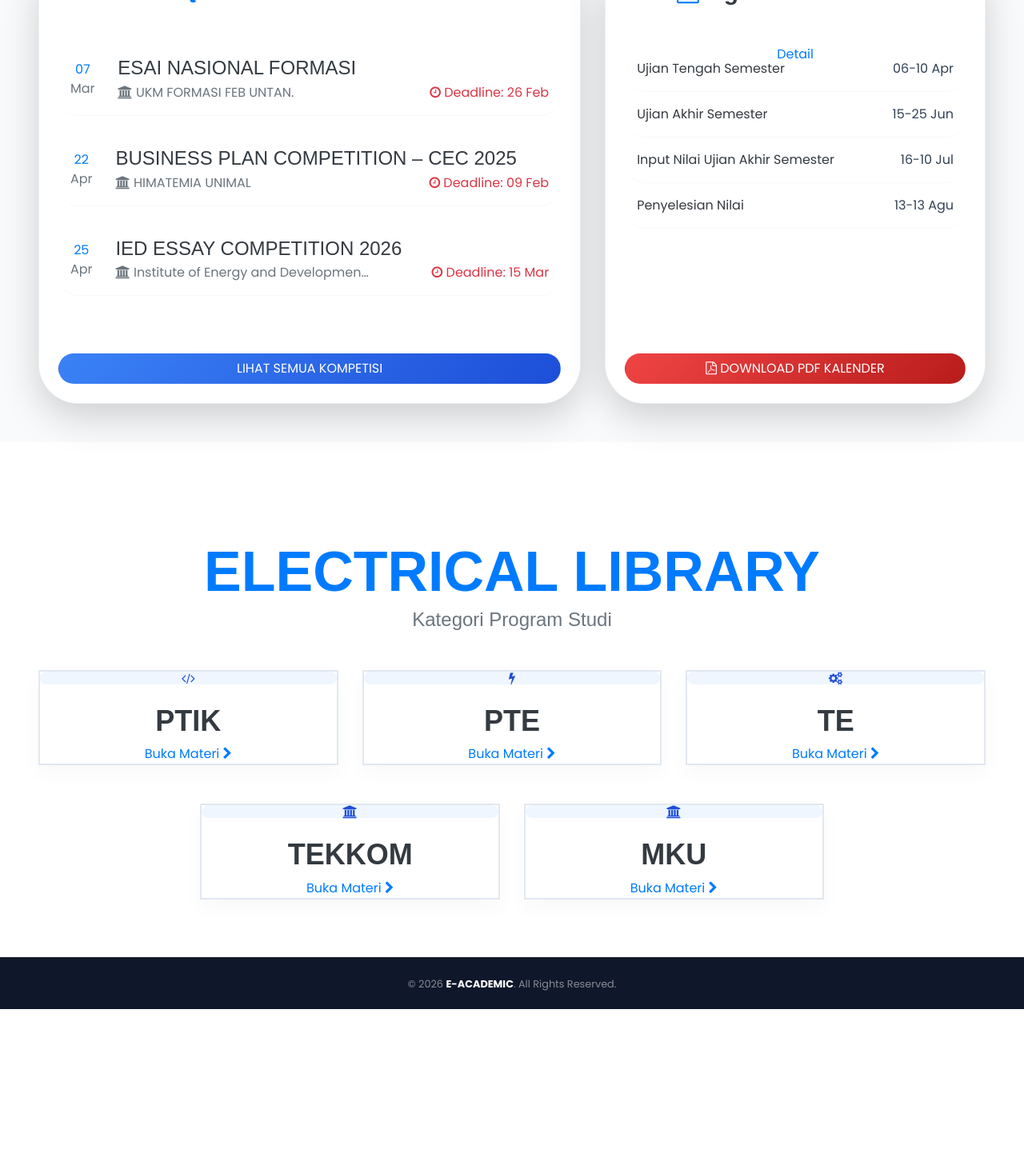
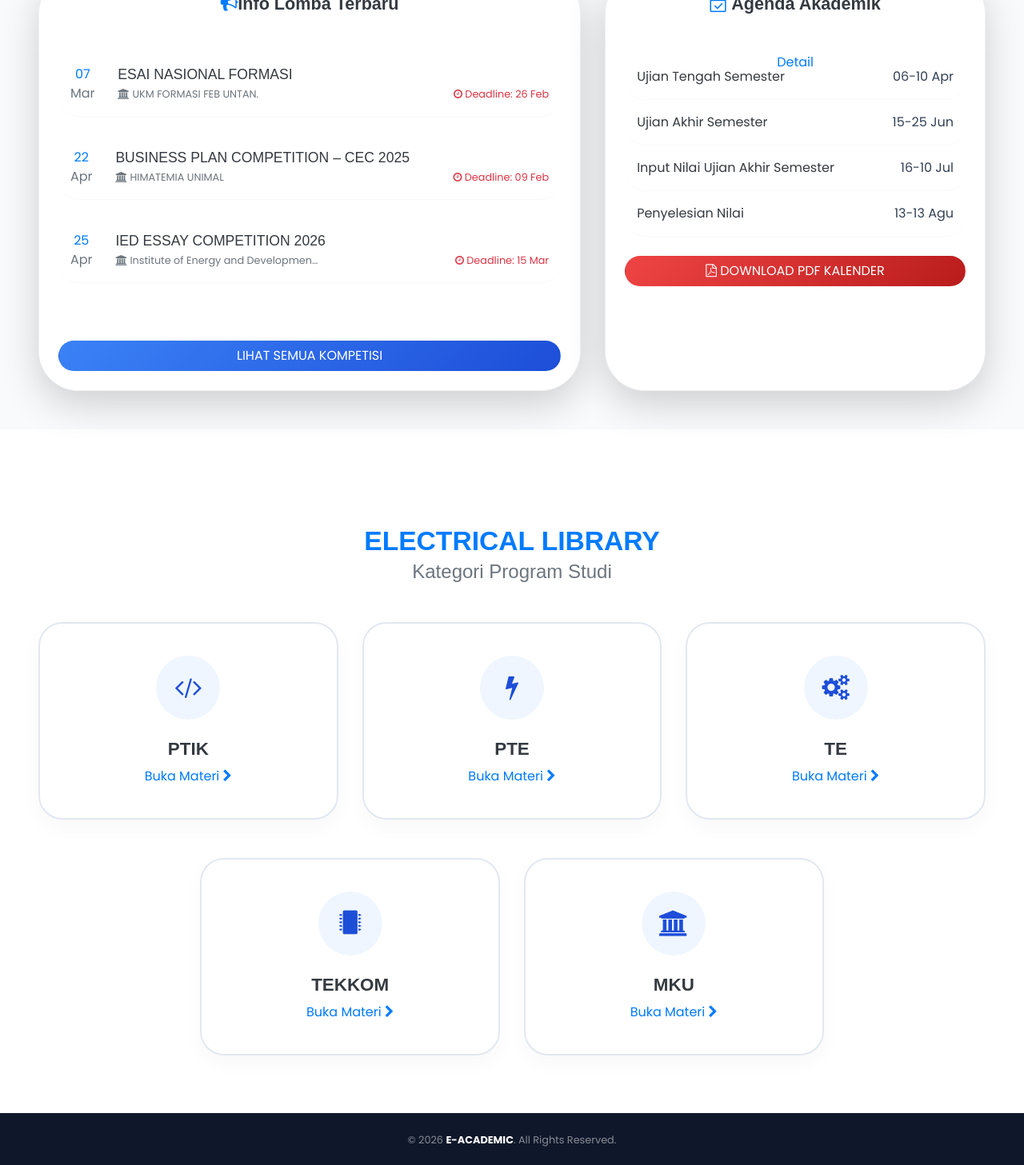
Before and after one commit to arinaazkaa/e_academic, a Django app: page / in a window 1280 px wide. Shown: the part 716-2173 px from the top of the page at 80% size. Before the commit the page ends 1978 px from the top, so only its background shows below. Run offline with Django 5.2, Linux system fonts and the light colour scheme; data comes from the database, SQL or seed files in the repository; some libraries are stand-ins or nearby versions.

Commit message:
Update tampilan responsif

```diff
--- a/materi/templates/materi/home.html
+++ b/materi/templates/materi/home.html
@@ -17,7 +17,7 @@
     <div class="container-fluid hero-content text-center">
         <div class="row justify-content-center">
             <div class="col-12 px-3">
-                <h1 class="animate-reveal hero-brand-title-v14 text-nowrap text-white fw-900">ELECTRICAL ACADEMIC</h1>
+                <h1 class="animate-reveal hero-brand-title-v14 text-nowrap text-white fw-900">E-ACADEMIC</h1>
                 <p class="animate-reveal delay-1 mx-auto hero-description-v12 mt-4 text-white fw-bold opacity-75">
                     Wadah kolaborasi dan inovasi mahasiswa di Lingkungan Teknik Elektro. Akses materi kuliah jadi lebih mudah dan praktis
                 </p>
@@ -34,7 +34,6 @@
 <section id="info-section" class="pt-5 pb-5 section-gray">
     <div class="container-fluid px-1 px-md-5 overlap-up-v12">
         <div class="row gx-0 info-card-wrapper justify-content-center">
-
             <div class="col-12 col-lg-7 reveal-on-scroll">
                 <div class="card-modern-v11 h-100 shadow-lg border-0 bg-white d-flex flex-column">
                     <div class="card-header-clean p-4 pb-0 d-flex justify-content-center">
@@ -43,7 +42,7 @@
                         </h3>
                     </div>
                     <div class="card-body p-4 pt-4 flex-grow-1">
-                        {% for lomba in info_lomba_list|slice:":3" %}
+                        {% for lomba in info_lomba_list %}
                         <div class="item-interactive-v11 d-flex align-items-center mb-4 pb-3 border-bottom border-light">
                             <div class="date-minimalist text-center date-box-v12" style="margin-right: 1.8rem;">
                                 <span class="d-block fw-bold text-primary day-text-v12">{{ lomba.tanggal_pelaksanaan|date:"d" }}</span>
@@ -76,18 +75,18 @@
             </div>
 
             <div class="col-12 col-lg-5 reveal-on-scroll" style="transition-delay: 0.2s;">
-                <div class="card-modern-v11 h-100 shadow-lg border-0 bg-white d-flex flex-column">
+                <div class="card-modern-v11 h-100 shadow-lg border-0 bg-white">
                     <div class="card-header-clean d-flex justify-content-center align-items-center p-4 pb-0">
                         <h3 class="fw-900 text-dark m-0 card-header-font-v12">
                             <i class="fa fa-calendar-check-o text-primary me-3"></i> Agenda Akademik
                         </h3>
                     </div>
-                    <div class="card-body p-4 pt-0 flex-grow-1">
+                    <div class="card-body p-4 pt-0">
                         <div class="text-center mb-2">
                             <a href="{% url 'kalender' %}" class="link-detail-v11 text-decoration-none">Detail</a>
                         </div>
                         <div class="agenda-list-minimal mt-n3">
-                            {% for agenda in agenda_list|slice:":4" %}
+                            {% for agenda in agenda_list %}
                             <div class="item-interactive-v11 d-flex justify-content-between align-items-center py-3 border-bottom border-light last-no-border">
                                 <div class="d-flex align-items-center me-3">
                                     <div class="status-dot-modern dot-{{ agenda.warna }} me-3"></div>
@@ -99,15 +98,14 @@
                             </div>
                             {% endfor %}
                         </div>
-                    </div>
-                    <div class="card-footer bg-white border-0 p-4 pt-0">
-                        <a href="{{ kalender_data.link_google_drive }}" target="_blank" class="btn rounded-pill btn-pill-animate-red btn-animate-hover w-100 text-white">
-                            <i class="fa fa-file-pdf-o me-2"></i> DOWNLOAD PDF KALENDER
-                        </a>
+                        <div class="mt-4">
+                            <a href="{{ kalender_data.link_google_drive }}" target="_blank" class="btn rounded-pill btn-pill-animate-red btn-animate-hover w-100 text-white">
+                                <i class="fa fa-file-pdf-o me-2"></i> DOWNLOAD PDF KALENDER
+                            </a>
+                        </div>
                     </div>
                 </div>
             </div>
-
         </div>
     </div>
 </section>
@@ -129,7 +127,7 @@
                             {% if p_code == 'PTIK' %}<i class="fa fa-code"></i>
                             {% elif p_code == 'PTE' %}<i class="fa fa-bolt"></i>
                             {% elif p_code == 'TE' %}<i class="fa fa-cogs"></i>
-                            {% elif p_code == 'TEKKOM' %}<i class="fa fa-microchip"></i>
+                            {% elif p_code == 'TK' %}<i class="fa fa-microchip"></i>
                             {% else %}<i class="fa fa-university"></i>{% endif %}
                         </div>
                         <h2 class="fw-900 text-dark mb-2 prodi-title-v12">{{ p_name }}</h2>
@@ -146,7 +144,7 @@
                             {% if p_code == 'PTIK' %}<i class="fa fa-code"></i>
                             {% elif p_code == 'PTE' %}<i class="fa fa-bolt"></i>
                             {% elif p_code == 'TE' %}<i class="fa fa-cogs"></i>
-                            {% elif p_code == 'TEKKOM' %}<i class="fa fa-microchip"></i>
+                            {% elif p_code == 'TK' %}<i class="fa fa-microchip"></i>
                             {% else %}<i class="fa fa-university"></i>{% endif %}
                         </div>
                         <h2 class="fw-900 text-dark mb-2 prodi-title-v12">{{ p_name }}</h2>
@@ -163,61 +161,80 @@
     @import url('https://fonts.googleapis.com/css2?family=Montserrat:wght@800;900&family=Inter:wght@400;600;700&display=swap');
     body { font-family: 'Inter', sans-serif; overflow-x: hidden; width: 100%; background-color: #fff; }
 
-    /* Layout Navbar Dasar */
-    .navbar .container-fluid { justify-content: space-between !important; padding: 0 15px !important; }
-    .navbar-brand { margin-right: auto !important; }
-    #navbarNav { margin-left: auto !important; }
-
     /* --- LOGIKA KHUSUS LAPTOP --- */
     @media (min-width: 1201px) {
+        /* Note 3: Laptop tetap tinggi */
         .hero-modern { height: 100vh !important; }
-        .hero-content { padding-top: 160px !important; }
+        .hero-content { padding-top: 220px !important; }
+
         .hero-brand-title-v14 { font-size: 4rem !important; }
         .hero-description-v12 { font-size: 1.25rem; max-width: 700px; }
-        .overlap-up-v12 { margin-top: -100px !important; position: relative; z-index: 20; }
+        .library-title-v12 { font-size: 2.1rem !important; }
+        .prodi-card-v13 { padding: 40px 20px; border-radius: 30px; }
+        .icon-box-v12 { width: 80px; height: 80px; font-size: 2rem; }
+        .prodi-title-v12 { font-size: 1.4rem !important; }
+
+        /* Font kartu laptop */
+        .card-header-font-v12 { font-size: 1.35rem !important; }
+        .item-title-v12 { font-size: 1.1rem !important; }
+        .small-text-v12 { font-size: 0.8rem !important; }
+
+        /* Note 4: Laptop Overlap - Kartu naik menutupi foto */
+        .overlap-up-v12 { margin-top: -80px !important; position: relative; z-index: 20; }
+
+        /* Button diperkecil di laptop */
         .btn-cari-v12 { padding: 12px 35px !important; font-size: 1rem !important; }
-        .card-modern-v11 { min-height: 520px; }
     }
 
     /* --- LOGIKA KHUSUS HP MODE DESKTOP --- */
     @media (max-width: 1200px) {
         .navbar { padding: 15px 5px !important; }
+        /* Note 3: Tinggi hero HP mode desktop diperkecil (dari 65vh ke 50vh) */
         .hero-modern { height: 50vh !important; min-height: 450px !important; }
-        .hero-content { padding-top: 130px !important; }
-        .overlap-up-v12 { margin-top: -60px !important; position: relative; z-index: 20; }
+        .hero-content { padding-top: 180px !important; }
 
-        /* Note: UPDATE - Tulisan brand dipaksa mepet kiri di HP */
-        .hero-brand-title-v14 {
-            font-size: 3.2rem !important;
-            letter-spacing: 2px !important;
-            padding: 0 !important;
-            text-align: left !important; /* Paksa rata kiri */
-            margin-left: -10px !important; /* Tarik lebih ke kiri lagi */
-            width: 100% !important; /* Pastikan lebar penuh agar bisa rata kiri */
-        }
+        .info-card-wrapper { row-gap: 4.5rem !important; }
 
-        /* Kontainer juga dipaksa rata kiri */
-        .hero-content .row { justify-content: flex-start !important; }
-        .hero-content .col-12 { text-align: left !important; padding-left: 10px !important; }
+        .hero-brand-title-v14 { font-size: 5.5rem; letter-spacing: 6px; }
+        .hero-description-v12 { font-size: 1.6rem !important; max-width: 90%; font-weight: 700 !important; }
 
-        .hero-description-v12 { font-size: 1.3rem !important; max-width: 85%; margin-left: 0 !important; text-align: left !important; }
+        .prodi-card-v13 { padding: 75px 40px; border-radius: 60px; }
+        .icon-box-v12 { width: 140px; height: 140px; font-size: 4.8rem; }
+        .library-title-v12 { font-size: 3.8rem !important; }
 
+        /* Button tetap besar di HP Desktop */
         .btn-cari-v12 { padding: 18px 55px; font-size: 1.2rem; }
+
+        /* Note 4: HP Desktop Overlap - Kartu naik sedikit */
+        .overlap-up-v12 { margin-top: -50px !important; position: relative; z-index: 20; }
     }
 
     /* --- GLOBAL CSS --- */
     .hero-modern { position: relative; display: flex; align-items: center; justify-content: center; margin-top: -85px; overflow: hidden; }
+
+    /* Note 2: Slider Background dengan Z-Index yang benar */
     .hero-slider { position: absolute; top: 0; left: 0; width: 100%; height: 100%; z-index: 0; background: #000; }
-    .slide { position: absolute; width: 100%; height: 100%; background-size: cover; background-position: center; opacity: 0; animation: smoothSlideshow 15s infinite linear; }
-    @keyframes smoothSlideshow { 0% { opacity: 0; } 5% { opacity: 1; } 33.33% { opacity: 1; } 38.33% { opacity: 0; } 100% { opacity: 0; } }
-    .slide-1 { animation-delay: 0s; z-index: 3; } .slide-2 { animation-delay: 5s; z-index: 2; } .slide-3 { animation-delay: 10s; z-index: 1; }
+    .slide { position: absolute; width: 100%; height: 100%; background-size: cover; background-position: center; opacity: 0; animation: sliderAnimation 15s infinite linear; }
+    @keyframes sliderAnimation {
+        0% { opacity: 0; } 5% { opacity: 1; } 33.33% { opacity: 1; } 38.33% { opacity: 0; } 100% { opacity: 0; }
+    }
+    .slide-1 { animation-delay: 0s; z-index: 1; }
+    .slide-2 { animation-delay: 5s; z-index: 1; }
+    .slide-3 { animation-delay: 10s; z-index: 1; }
 
-    .hero-overlay-black { position: absolute; width: 100%; height: 100%; background: linear-gradient(to bottom, rgba(0,0,0,0.4) 0%, rgba(0,0,0,0.6) 50%, rgba(0,0,0,0.9) 100%); z-index: 4; pointer-events: none; }
-    .hero-content { position: relative; z-index: 10; }
+    /* Note 1: Overlay Hitam Transparan (Bukan Putih) */
+    .hero-overlay-black {
+        position: absolute; width: 100%; height: 100%;
+        background: linear-gradient(to bottom, rgba(0,0,0,0.4) 0%, rgba(0,0,0,0.6) 50%, rgba(0,0,0,0.9) 100%);
+        z-index: 2; pointer-events: none;
+    }
+    /* Konten di atas overlay */
+    .hero-content { position: relative; z-index: 3; }
 
     .btn-cari-v12 { background: transparent !important; color: #fff !important; border: 2px solid #fff; }
+
     .btn-animate-hover { transition: all 0.4s cubic-bezier(0.175, 0.885, 0.32, 1.275) !important; }
-    .btn-animate-hover:hover { transform: scale(1.06) translateY(-5px) !important; box-shadow: 0 15px 35px rgba(255,255,255,0.12) !important; background: rgba(255,255,255,0.1) !important; }
+    .btn-animate-hover:hover { transform: scale(1.06) translateY(-5px) !important; box-shadow: 0 15px 35px rgba(255,255,255,0.2) !important; background: rgba(255,255,255,0.1) !important; }
 
     .btn-pill-animate-blue { background: linear-gradient(135deg, #3b82f6, #1d4ed8) !important; }
     .btn-pill-animate-red { background: linear-gradient(135deg, #ef4444, #b91c1c) !important; }
```
